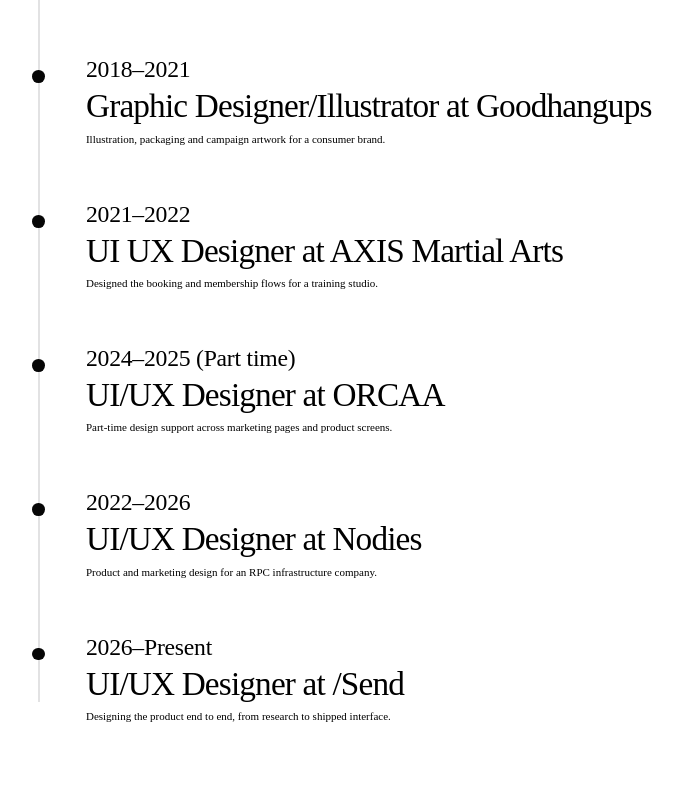
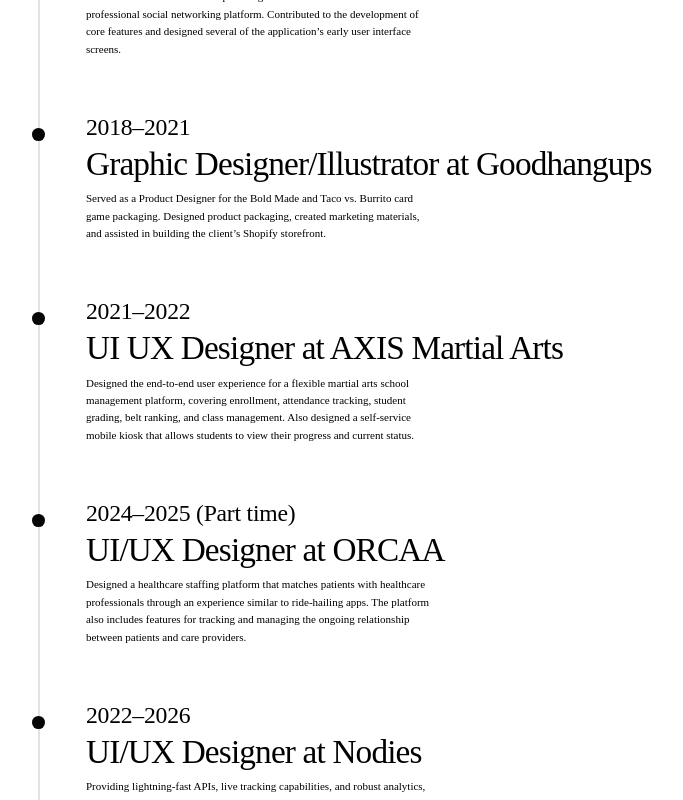
Before and after one commit to KerslyMinoza/MyPortfolio, a React (Vite) app: page /career in a window 1280 px wide. Shown: the part 660-1460 px from the top of the page, without its empty margins (27-710 px from the left). Built offline with nearby package versions, Linux system fonts and the light colour scheme; the HTML template or start-up script is replaced by a standard one.

Commit message:
add desc to careers

```diff
--- a/src/components/layout/Hero/hero.css
+++ b/src/components/layout/Hero/hero.css
@@ -217,20 +217,32 @@
    rather than being centred — a phone has no width to spare for a name, a reel
    and a name again side by side. */
 @media only screen and (max-width: 760px) {
-  /* Asymmetric here, where the wide layout pads top and bottom alike. The bar
-     above is only a hamburger on a phone, so it leaves the top of the screen
-     all but empty — this drops the reel, the name and the rest into it rather
-     than starting them straight under the bar. */
+  /* Everything below is measured in svh — the screen with the browser's own
+     chrome counted out. vh is the whole screen including it, so a stack that
+     came to 100vh stood taller than a phone actually shows and the last thing
+     on it, the button, sat under the address bar. Nothing here is allowed to
+     grow past what is really on screen.
+
+     The vh line above each svh one is for browsers without svh: a little
+     smaller than the svh value, since it is measuring against a taller screen.
+
+     Asymmetric top and bottom, where the wide layout pads both alike. The bar
+     is only a hamburger on a phone, so it leaves the top all but empty — this
+     drops the stack into it rather than starting straight under the bar. */
   .hero_section {
     align-items: flex-start;
-    padding: clamp(52px, 9vh, 104px) 0 clamp(28px, 5vh, 60px);
+    padding: clamp(32px, 6.4vh, 92px) 0 clamp(15px, 2.4vh, 48px);
+    padding: clamp(32px, 7.5svh, 92px) 0 clamp(15px, 2.8svh, 48px);
   }
 
   .hero_layout {
-    /* --display-size divides the page by 7.6, which is the width of the whole
-       name-reel-name line. Stacked, only the longest single word has to fit,
-       so it is sized off that instead. */
-    --display-size: clamp(40px, 24vw, 120px);
+    /* Stacked, only the longest single word has to fit across, so this is sized
+       off the width rather than off the whole name-reel-name line. Capped by
+       height as well: the name is two lines here and the tallest thing on the
+       screen, so on a short phone the width alone would push the button off the
+       bottom. */
+    --display-size: clamp(34px, 24vw, 120px);
+    --display-size: clamp(34px, min(24vw, 12.5svh), 120px);
 
     align-items: flex-start;
     gap: clamp(38px, 7vh, 74px);
@@ -259,9 +271,11 @@
      than the 1.15em it takes on a wide screen. */
   .hero_reel {
     order: -1;
-    height: clamp(120px, 40vw, 190px);
+    height: clamp(100px, 40vw, 190px);
+    height: clamp(100px, min(40vw, 20svh), 190px);
     aspect-ratio: 1; /* a circle here, not the oval it is on a wide screen */
-    margin-bottom: clamp(22px, 4vh, 44px);
+    margin-bottom: clamp(15px, 2.4vh, 40px);
+    margin-bottom: clamp(15px, 2.8svh, 40px);
   }
 
   .hero_taglines {
@@ -272,7 +286,8 @@
     /* positive, where the wide layout pulls this up into the empty band the
        reel leaves beside the name. Stacked there is no such band, so that
        negative margin would only crowd the name. */
-    margin-top: clamp(20px, 3.4vh, 36px);
+    margin-top: clamp(13px, 1.9vh, 34px);
+    margin-top: clamp(13px, 2.2svh, 34px);
   }
 
   /* Set larger here than the desktop rule bottoms out at, the same way the
@@ -280,7 +295,8 @@
      under the name, so they can carry more weight than they could sharing a
      row. Both still break to two lines at most at the widest phone. */
   .hero_tagline {
-    font-size: clamp(21px, 6vw, 28px);
+    font-size: clamp(17px, 6vw, 28px);
+    font-size: clamp(17px, min(6vw, 3.25svh), 28px);
   }
 
   .hero_tagline:last-child {
@@ -298,17 +314,20 @@
      hover, and there is no hover here to fill it. */
   .hero_cta {
     display: block;
-    margin-top: clamp(26px, 4vh, 42px);
+    margin-top: clamp(17px, 2.6vh, 40px);
+    margin-top: clamp(17px, 3svh, 40px);
   }
 
   .hero_cta_button {
     display: inline-block;
-    padding: clamp(13px, 1.8vh, 17px) clamp(24px, 6.4vw, 34px);
+    padding: clamp(12px, 1.4vh, 17px) clamp(24px, 6.4vw, 34px);
+    padding: clamp(12px, 1.7svh, 17px) clamp(24px, 6.4vw, 34px);
     border-radius: 50px;
     background-color: var(--basic10);
     color: var(--basic1);
     font-family: var(--font-primary);
-    font-size: clamp(17px, 4.4vw, 20px);
+    font-size: clamp(16px, 4.4vw, 20px);
+    font-size: clamp(16px, min(4.4vw, 2.7svh), 20px);
     font-weight: var(--weight-medium);
     letter-spacing: -0.01em;
     /* the press, since a phone has no hover to lean on */
--- a/src/pages/Aboutme.jsx
+++ b/src/pages/Aboutme.jsx
@@ -13,41 +13,43 @@
 
 /* Oldest first, so the rail fills the way the years run. The dates are written
    with en dashes rather than hyphens, which is what the rest of the site's
-   display type uses.
-
-   EVERY `note` BELOW IS PLACEHOLDER COPY — written to show the shape and
-   length the line wants, not from anything you told me. Replace before this
-   page goes anywhere near a reader. */
+   display type uses. */
 const EXPERIENCE = [
   {
     years: '2017–2018',
     role: 'Software Engineer at IdeaRobin',
-    note: 'Built and maintained client web apps alongside a small in-house team.',
+    note:
+      'Worked as a Front-End Developer using React and Redux to build a professional social networking platform. Contributed to the development of core features and designed several of the application’s early user interface screens.',
   },
   {
     years: '2018–2021',
     role: 'Graphic Designer/Illustrator at Goodhangups',
-    note: 'Illustration, packaging and campaign artwork for a consumer brand.',
+    note:
+      'Served as a Product Designer for the Bold Made and Taco vs. Burrito card game packaging. Designed product packaging, created marketing materials, and assisted in building the client’s Shopify storefront.',
   },
   {
     years: '2021–2022',
     role: 'UI UX Designer at AXIS Martial Arts',
-    note: 'Designed the booking and membership flows for a training studio.',
+    note:
+      'Designed the end-to-end user experience for a flexible martial arts school management platform, covering enrollment, attendance tracking, student grading, belt ranking, and class management. Also designed a self-service mobile kiosk that allows students to view their progress and current status.',
   },
   {
     years: '2024–2025 (Part time)',
     role: 'UI/UX Designer at ORCAA',
-    note: 'Part-time design support across marketing pages and product screens.',
+    note:
+      'Designed a healthcare staffing platform that matches patients with healthcare professionals through an experience similar to ride-hailing apps. The platform also includes features for tracking and managing the ongoing relationship between patients and care providers.',
   },
   {
     years: '2022–2026',
     role: 'UI/UX Designer at Nodies',
-    note: 'Product and marketing design for an RPC infrastructure company.',
+    note:
+      'Providing lightning-fast APIs, live tracking capabilities, and robust analytics, streamlining your development process for Web3 Applications.',
   },
   {
     years: '2026–Present',
     role: 'UI/UX Designer at /Send',
-    note: 'Designing the product end to end, from research to shipped interface.',
+    note:
+      'Helped design a fintech application that enables users to treat stablecoins as everyday cash. The platform supports seamless local and international money transfers, providing a faster and more convenient alternative to traditional banking delays.',
   },
 ];
 
--- a/src/pages/career.css
+++ b/src/pages/career.css
@@ -136,11 +136,17 @@
   color: var(--basic6);
 }
 
+/* The measure and the line-height are both here for the same reason .career_line
+   carries a max-width: these are a few sentences now rather than the single
+   line they were, and the column they sit in is the full width of the page.
+   Left alone they ran the whole of it, at the default line spacing. */
 .career_note {
   margin: clamp(6px, 1vh, 14px) 0 0 0;
+  max-width: 64ch;
   font-family: var(--font-primary);
   font-size: clamp(11px, 0.8vw, 15px);
   font-weight: var(--weight-light);
+  line-height: 158%;
   color: var(--basic4);
 }
 
--- a/src/pages/home.css
+++ b/src/pages/home.css
@@ -1,7 +1,13 @@
+/* svh, not vh: on a phone vh counts the browser's own chrome in, so 100vh is
+   taller than the screen actually shows and the foot of the hero — the button —
+   ends up under the address bar. svh is the screen with the chrome showing,
+   which is the height that is always really there. The vh line is the fallback
+   for browsers without it. */
 .home {
   display: flex;
   flex-direction: column;
   min-height: 100vh;
+  min-height: 100svh;
 }
 
 /* the deck responds to the wheel directly, so the page must not move under it */
```
